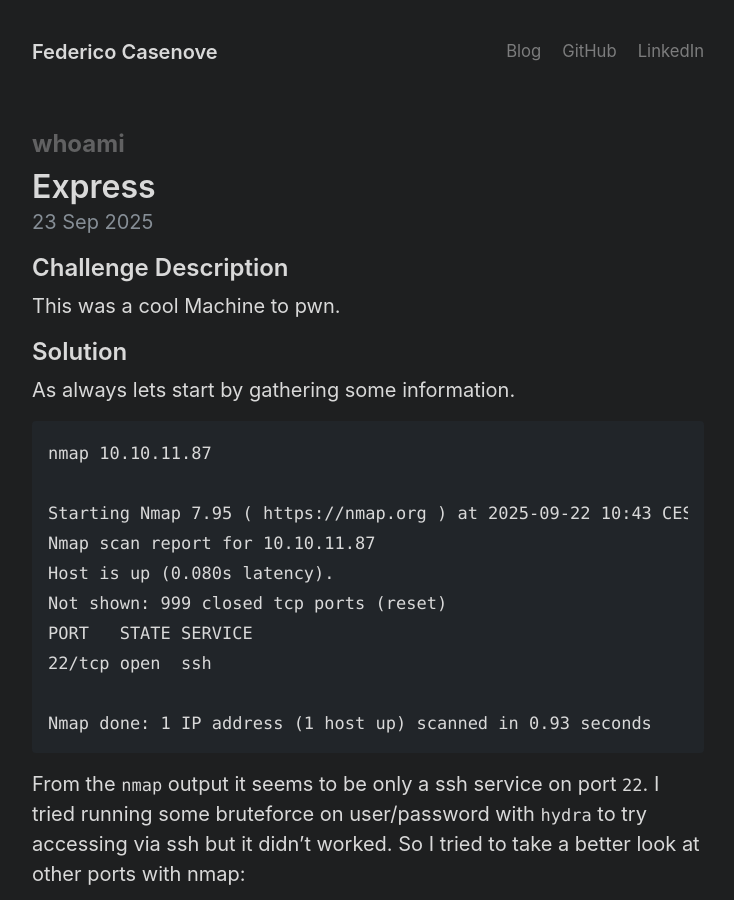
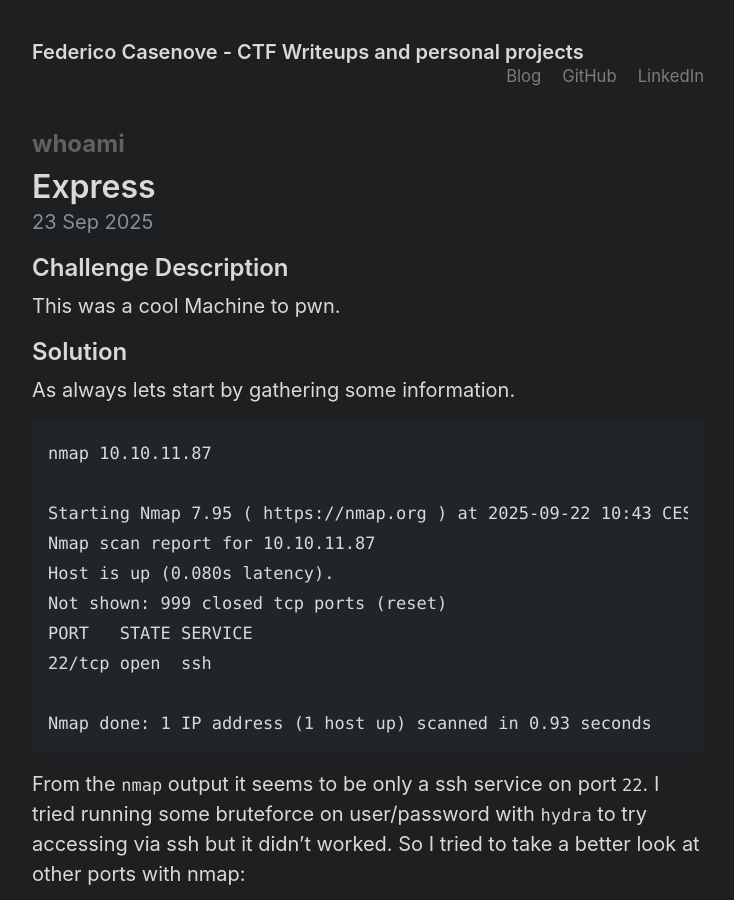
Before and after one commit to xirver/xirver.github.io, a Jekyll site: the page built from index.html, in a window 1280 px wide and 900 px high. Shown: the whole window, without its empty margins (272-1006 px from the left). Built offline with Jekyll 4.4.1, drawn with Linux system fonts in a browser that asks for light colours; the list of posts is cut into pages by our own code.

Commit message:
Update _config.yml

```diff
--- a/_config.yml
+++ b/_config.yml
@@ -1,5 +1,5 @@
 # Setup
-title: Federico Casenove
+title: Federico Casenove - CTF Writeups and personal projects
 description: "Writeups, notes, and random ramblings from my CTF journey"
 url: "https://xirver.github.io"   # <-- replace with your actual GitHub Pages URL
 paginate: 1                       # number of posts per page
```
